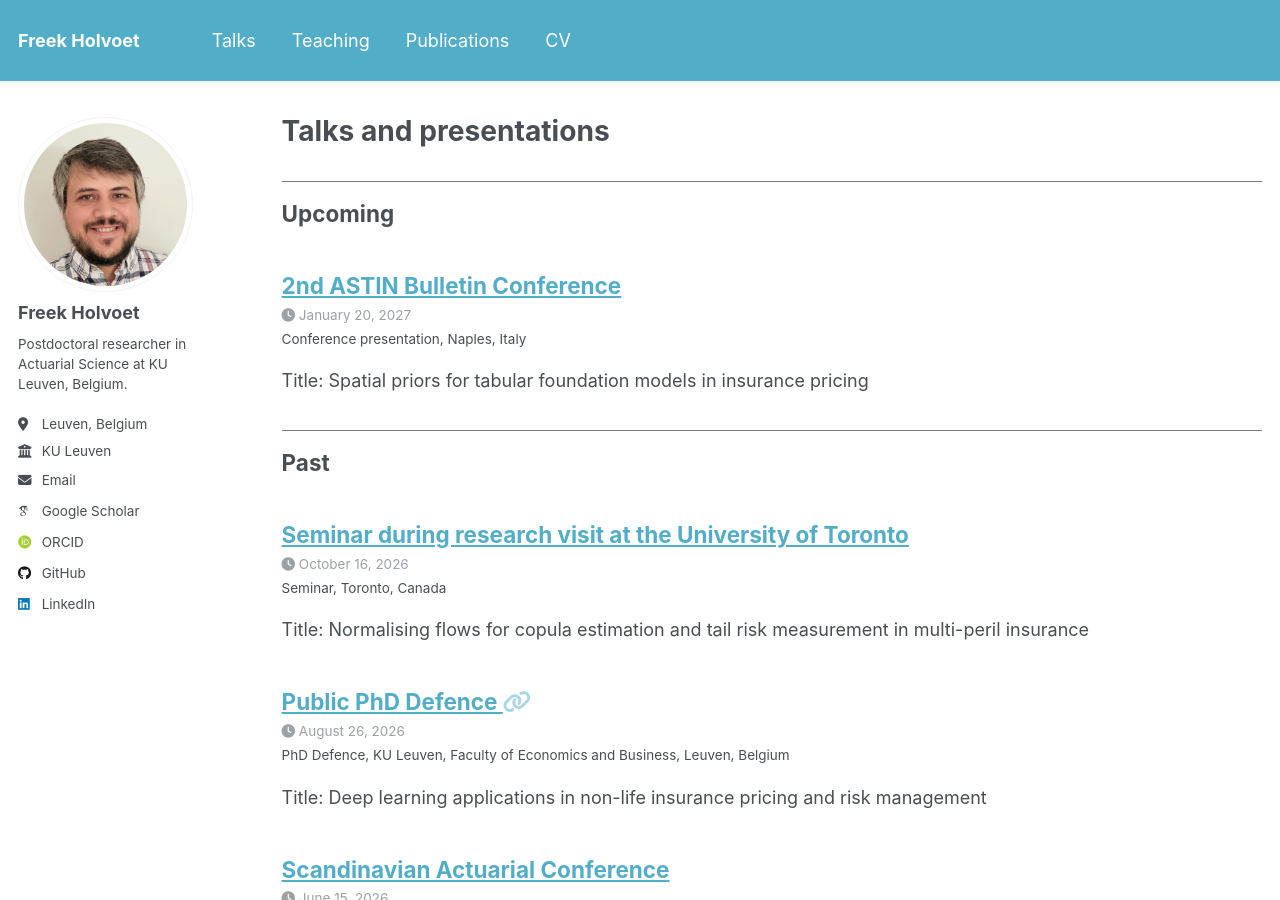
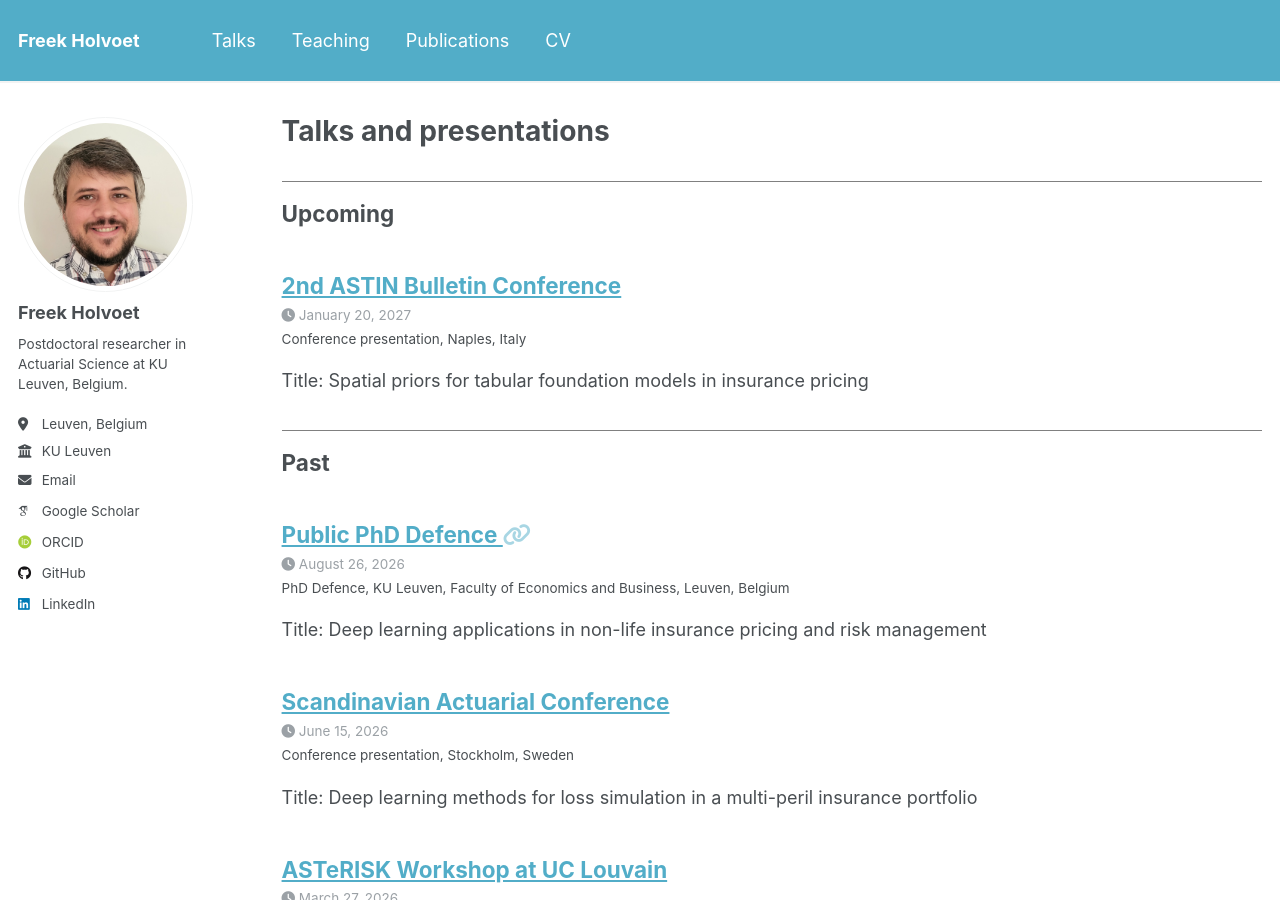
Before and after one commit to freekholvoet/freekholvoet.github.io, a Jekyll site: the page built from _pages/talks.html, in a window 1280 px wide and 900 px high. Built offline with Jekyll 4.4.1, drawn with Linux system fonts in a browser that asks for light colours; some web fonts are replaced.

Commit message:
Add LinkedIn post, remove cancelled Toronto seminar
The Toronto seminar was cancelled last minute due to illness, so it
should not stay in the talks list. The research visit itself went
ahead and remains on the CV.

Co-Authored-By: Claude Opus 5 <noreply@anthropic.com>

```diff
--- a/_data/linkedin_posts.yml
+++ b/_data/linkedin_posts.yml
@@ -1,3 +1,4 @@
+- url: https://www.linkedin.com/embed/feed/update/urn:li:share:7518651440681381889
 - url: https://www.linkedin.com/embed/feed/update/urn:li:share:7500850353031106560
 - url: https://www.linkedin.com/embed/feed/update/urn:li:ugcPost:7499006284550119424
 - url: https://www.linkedin.com/embed/feed/update/urn:li:activity:7419792697239969792
--- a/_talks/2026_10_Visit_Toronto.md
+++ /dev/null
@@ -1,10 +0,0 @@
----
-title: "Seminar during research visit at the University of Toronto"
-collection: talks
-type: "Seminar"
-permalink: /talks/2026_10_Visit_Toronto
-date: 2026-10-16
-venue: "Toronto, Canada"
----
-
-Title: Normalising flows for copula estimation and tail risk measurement in multi-peril insurance
```
